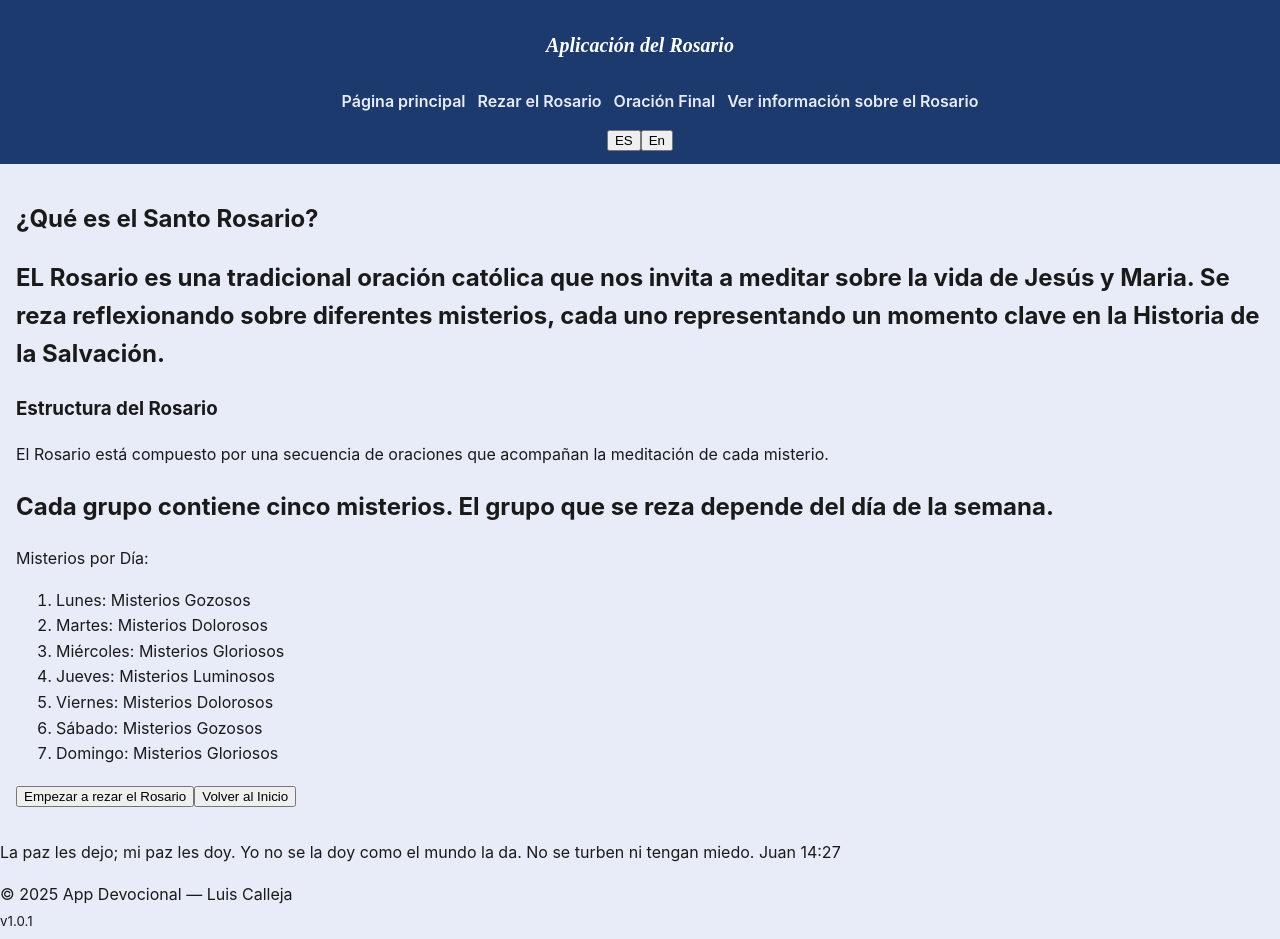
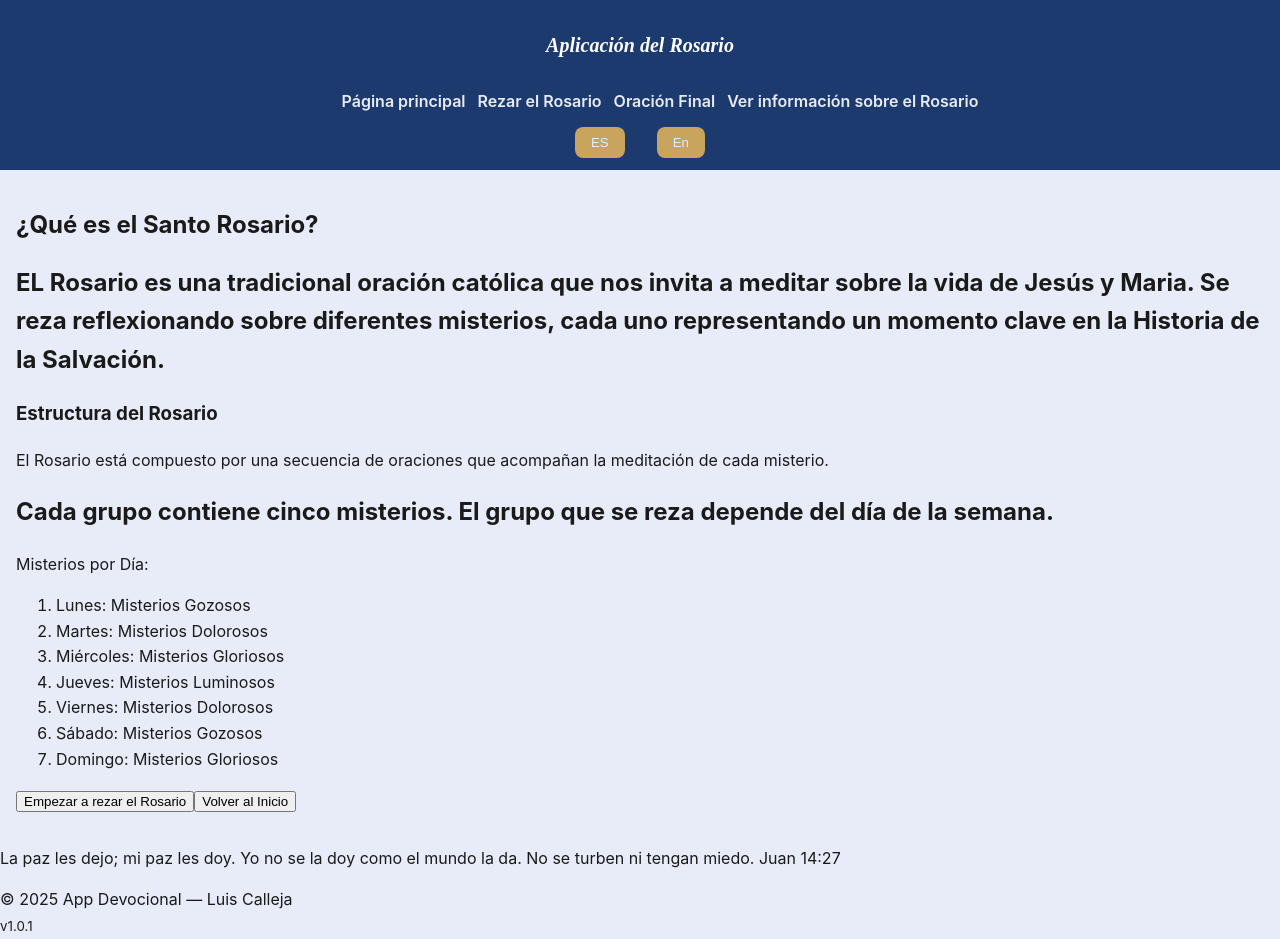
Before and after one commit to LuisDev912/Rosary-guide, a React (Vite) app: page /info in a window 1280 px wide. Built offline with nearby package versions, Linux system fonts and the light colour scheme.

Commit message:
feat(style): add new styles to LanguageSwitcher component including hover and active effects

```diff
--- a/src/components/LanguageSwitcher.jsx
+++ b/src/components/LanguageSwitcher.jsx
@@ -1,4 +1,5 @@
 import { useTranslation } from "react-i18next";
+import Styles from './LanguageSwitcher.module.css';
 
 function LanguageSwitcher() {
     const { i18n } = useTranslation();
@@ -9,8 +10,14 @@ function LanguageSwitcher() {
 
     return (
         <div>
-            <button onClick={() => changeLang("es")}>ES</button>
-            <button onClick={() => changeLang("en")}>En</button>
+            <button
+                onClick={() => changeLang("es")}
+                className={Styles.langBtn}
+            >ES</button>
+            <button
+                onClick={() => changeLang("en")}
+                className={Styles.langBtn}
+            >En</button>
         </div>
     );
 }
--- /dev/null
+++ b/src/components/LanguageSwitcher.module.css
@@ -0,0 +1,19 @@
+.langBtn{
+    padding: var(--space-xs) var(--space-md);
+    margin: 0 1rem;
+    border-radius: var(--radius-md);
+    border: none;
+    cursor: pointer;
+    background-color: var(--color-accent);
+    color: var(--color-bg);
+    transition: var(--transition-fast);
+}
+
+
+.langBtn:hover{
+    background-color: var(--color-text-secondary);
+}
+
+.langBtn:active{
+    box-shadow: var(--shadow-medium);
+}
--- a/src/styles/App.css
+++ b/src/styles/App.css
@@ -39,7 +39,7 @@
 
   /* ----- Shadows ----- */
   --shadow-soft: 0 1px 4px rgba(0, 0, 0, 0.1);
-  --shadow-medium: 0 2px 8px rgba(0, 0, 0, 0.15);
+  --shadow-medium: 0 2px 8px rgba(0, 0, 0, 0.623);
 
   /* ----- Transition ----- */
   --transition-fast: 150ms ease;
```
